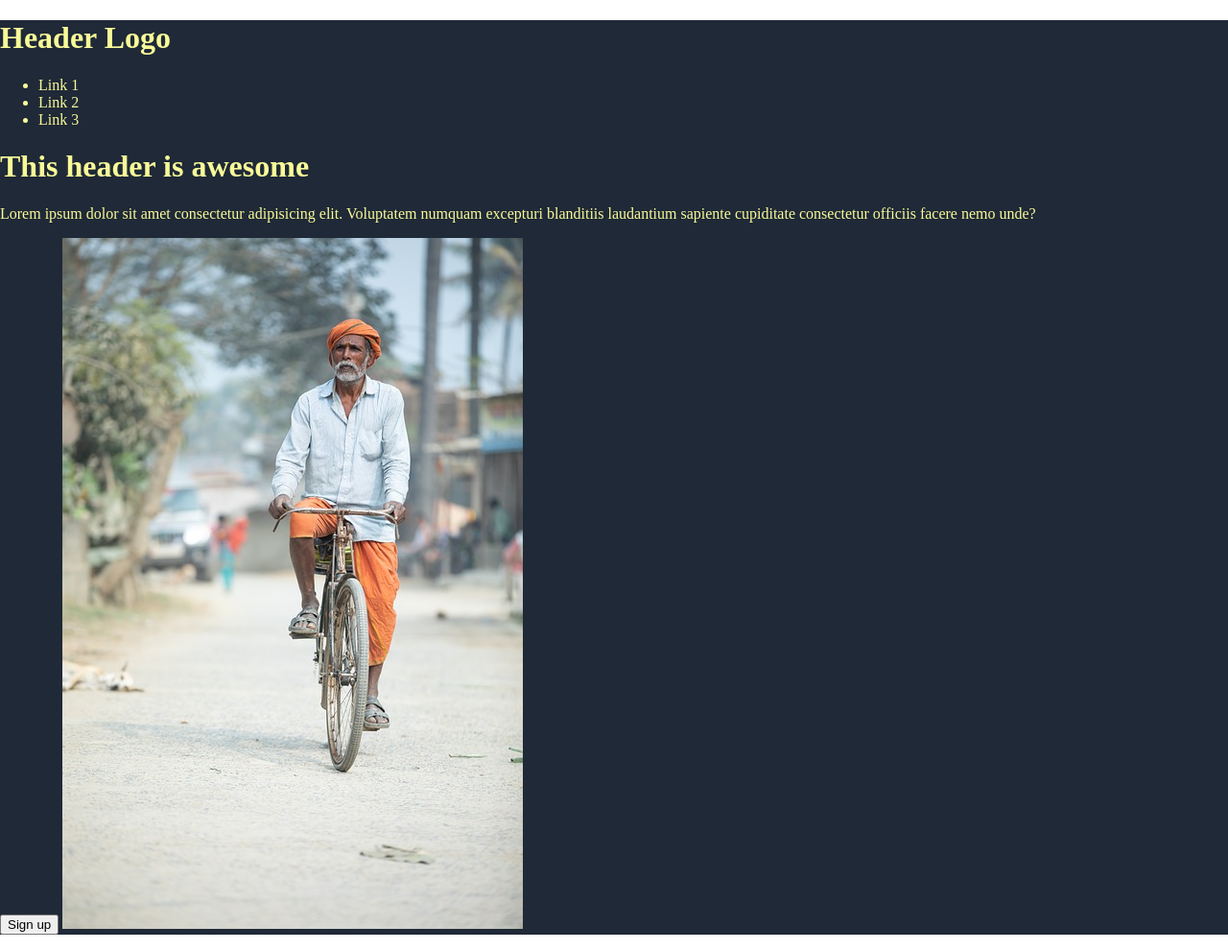
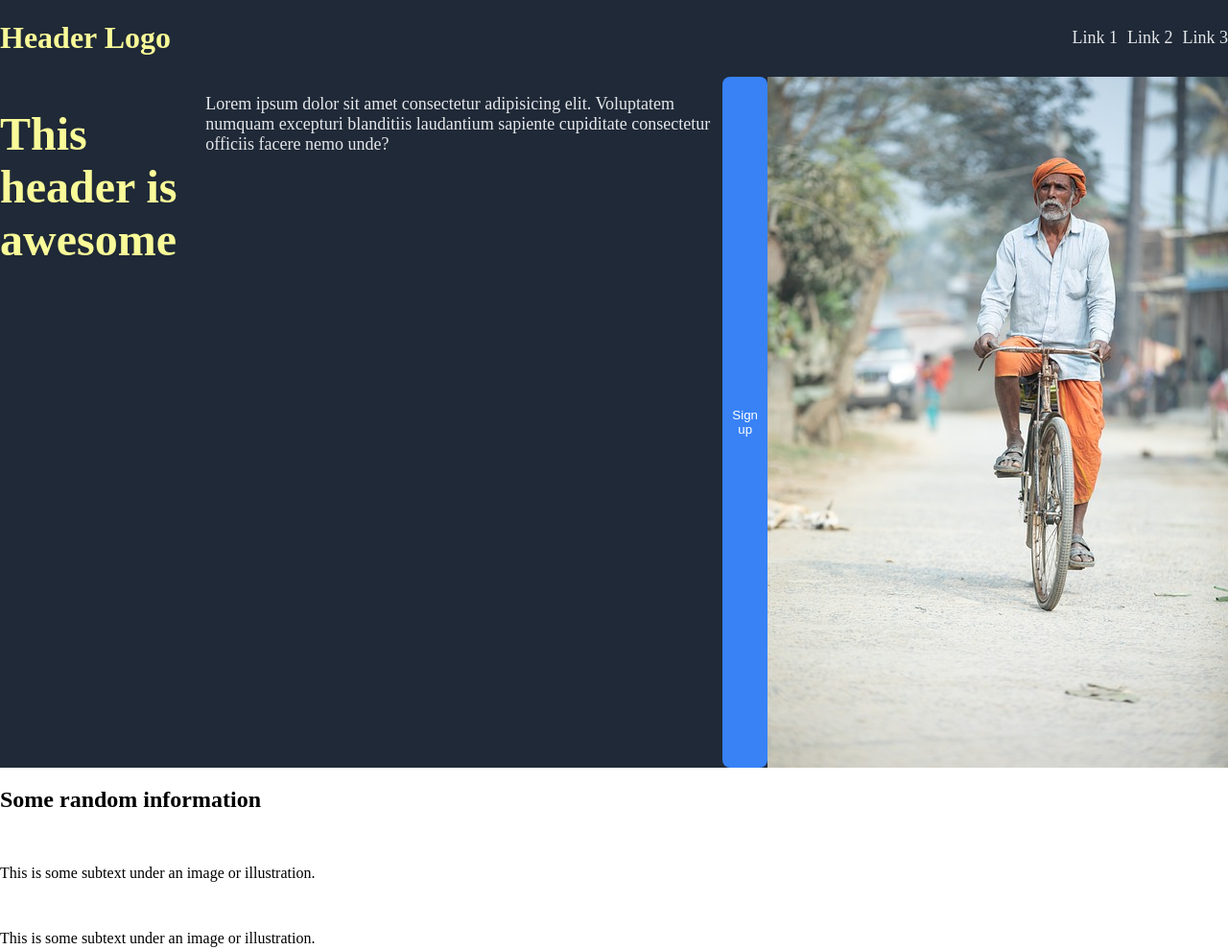
Before and after one commit to pratikpun/odin-landing-page, a plain HTML site: page index.html in a window 1280 px wide. Shown: the top 990 px of the page at 96% size. Drawn offline with Linux system fonts and the light colour scheme.

Commit message:
basic styles for header section

```diff
--- a/index.html
+++ b/index.html
@@ -12,9 +12,9 @@
       <div class="nav">
         <h1>Header Logo</h1>
         <ul>
-          <li>Link 1</li>
-          <li>Link 2</li>
-          <li>Link 3</li>
+          <li><a href="#">Link 1</a></li>
+          <li><a href="#">Link 2</a></li>
+          <li><a href="#">Link 3</a></li>
         </ul>
       </div>
       <div class="title-content">
--- a/styles.css
+++ b/styles.css
@@ -1,9 +1,53 @@
 body {
   margin: 0;
   padding: 0;
+  display: flex;
+  flex-direction: column;
 }
 .header,
 .footer {
   background-color: #1f2937;
   color: #f9fa98;
 }
+.header {
+}
+
+.nav {
+  display: flex;
+  justify-content: space-between;
+  align-items: center;
+}
+.nav > ul {
+  display: flex;
+  gap: 10px;
+}
+
+.title-content {
+  display: flex;
+}
+
+.title-content > h1 {
+  font-size: 48px;
+  font-weight: 900;
+}
+.nav > ul,
+.title-content > p {
+  font-size: 18px;
+  color: #e5e7eb;
+}
+.title-content > button {
+  background-color: #3882f6;
+  color: white;
+  padding: 10px;
+  border-radius: 8px;
+  border: none;
+}
+ul {
+  list-style: none;
+  padding: 0;
+  margin: 0;
+}
+a {
+  text-decoration: none;
+  color: #e5e7eb;
+}
```
